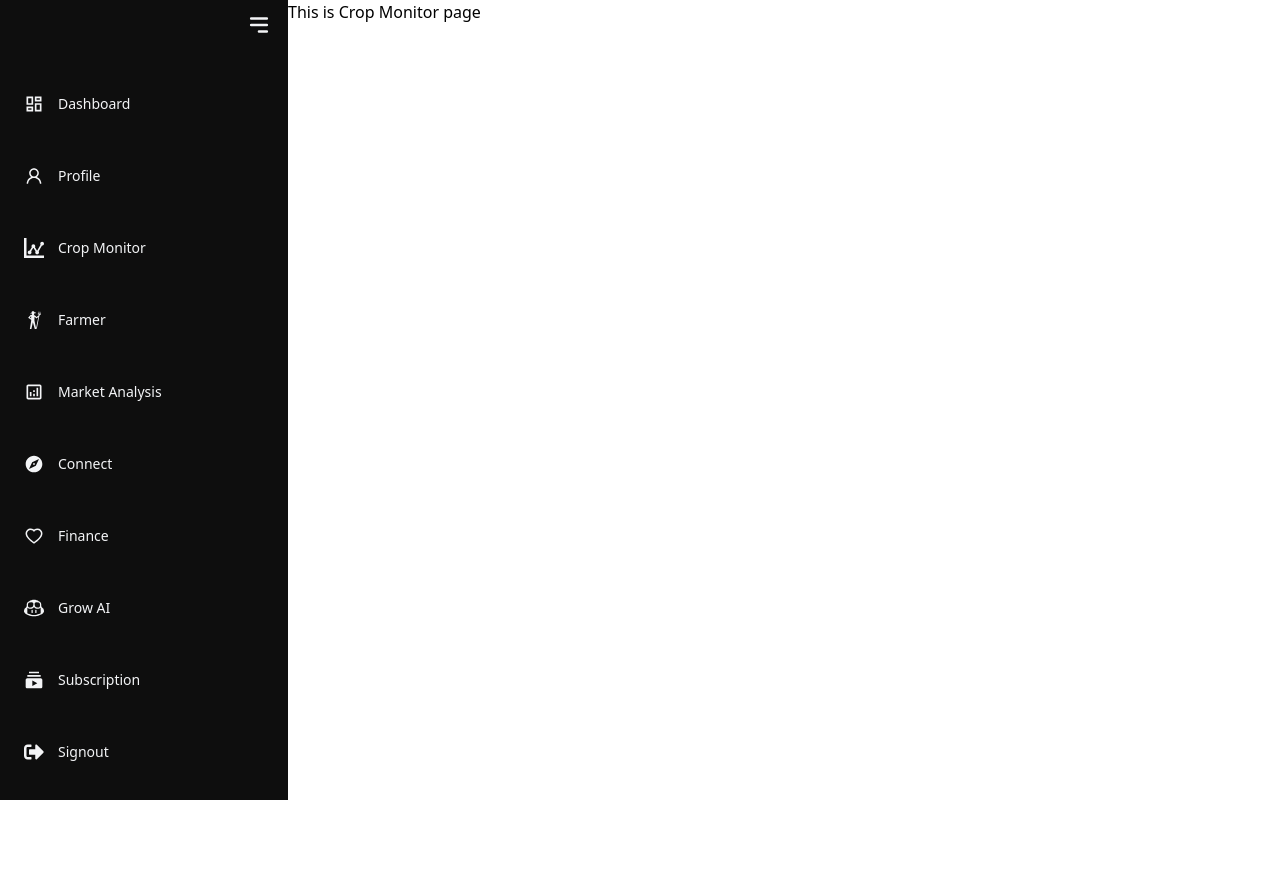
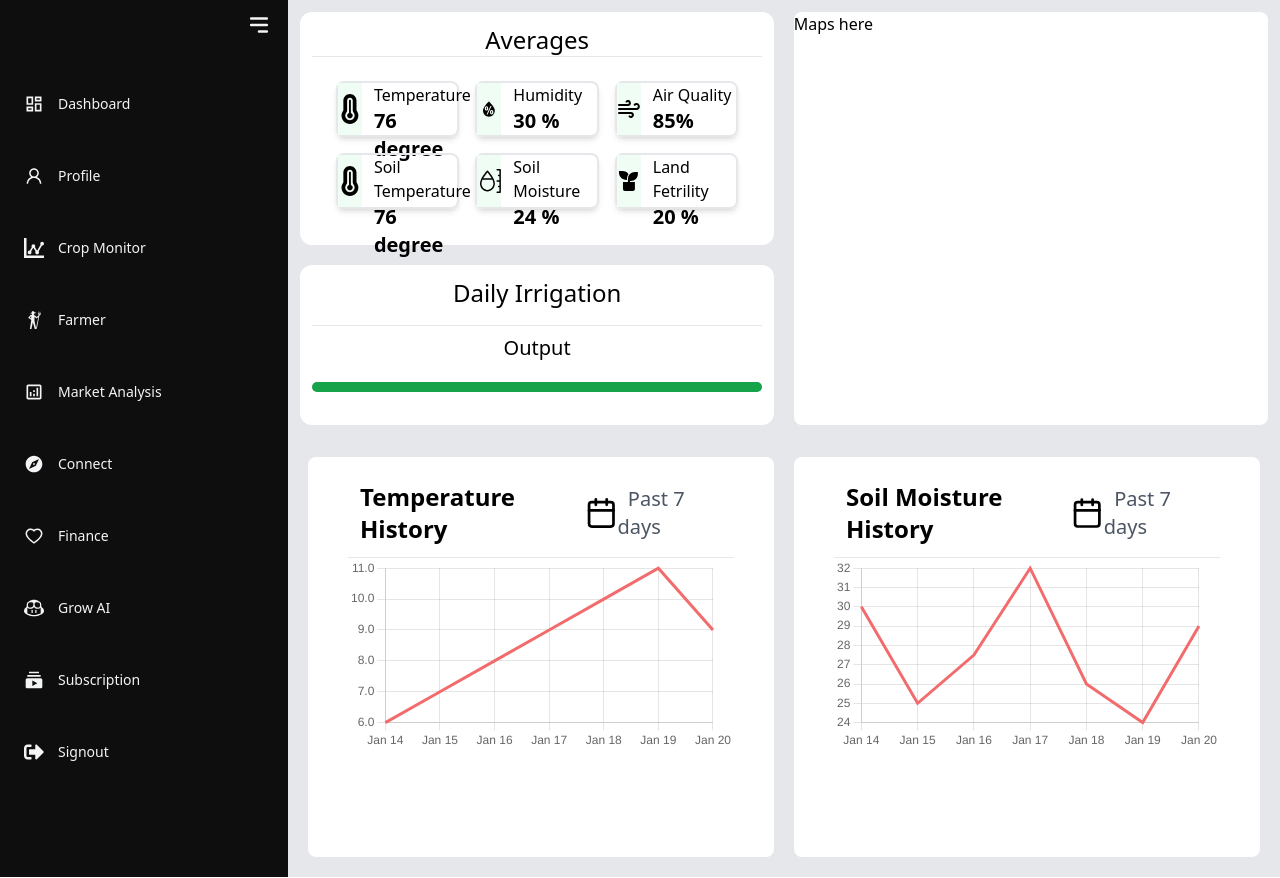
Before and after one commit to SusheelThapa/DELTA-GROWMORE, a React (Vite) app in the folder frontend/: page /crop-monitor in a window 1280 px wide. Before the commit the page ends 800 px from the top, so only its background shows below. Built offline with nearby package versions, Linux system fonts and the light colour scheme.

Commit message:
added info card, linechart and progress bar to CropMonitor

```diff
--- /dev/null
+++ b/frontend/src/components/CropMonitor/Average.tsx
@@ -0,0 +1,88 @@
+import { FaTemperatureFull } from "react-icons/fa6";
+import { WiHumidity } from "react-icons/wi";
+import { FiWind } from "react-icons/fi";
+import { BsMoisture } from "react-icons/bs";
+import { RiPlantFill } from "react-icons/ri";
+const Average = () => {
+    return (
+        <div className="averages bg-white rounded-xl p-3">
+            <div className="text-2xl w-full text-center">
+                Averages
+            </div>
+            <hr />
+            <div className="box grid grid-cols-3 gap-4 p-6">
+                <div className="temp border-2 shadow-md rounded-lg flex flex-row h-[3.5rem]">
+                    <div className="w-[20%] flex justify-center items-center bg-green-50">
+                        <FaTemperatureFull className="text-3xl" />
+                    </div>
+                    <div className="flex flex-col ml-3">
+                        <div className="">
+                            Temperature
+                        </div>
+                        <div className="text-xl font-bold">76 degree</div>
+                    </div>
+                </div>
+                <div className="temp border-2 shadow-md rounded-lg flex flex-row h-[3.5rem]">
+                    <div className="w-[20%] flex justify-center items-center bg-green-50">
+                        <WiHumidity className="text-3xl" />
+                    </div>
+                    <div className="flex flex-col ml-3">
+                        <div className="">
+                            Humidity
+                        </div>
+                        <div className="text-xl font-bold">30 %</div>
+                    </div>
+                </div>
+                <div className="temp border-2 shadow-md rounded-lg flex flex-row h-[3.5rem]">
+                    <div className="w-[20%] flex justify-center items-center bg-green-50">
+                        <FiWind className="text-3xl" />
+                    </div>
+                    <div className="flex flex-col ml-3">
+                        <div className="">
+                            Air Quality
+                        </div>
+                        <div className="text-xl font-bold">85%</div>
+                    </div>
+                </div>
+
+                <div className="temp border-2 shadow-md rounded-lg flex flex-row h-[3.5rem]">
+                    <div className="w-[20%] flex justify-center items-center bg-green-50">
+                        <FaTemperatureFull className="text-3xl" />
+                    </div>
+                    <div className="flex flex-col ml-3">
+                        <div className="">
+                            Soil Temperature
+                        </div>
+                        <div className="text-xl font-bold">76 degree</div>
+                    </div>
+                </div>
+
+                <div className="temp border-2 shadow-md rounded-lg flex flex-row h-[3.5rem]">
+                    <div className="w-[20%] flex justify-center items-center bg-green-50">
+                        <BsMoisture className="text-3xl" />
+                    </div>
+                    <div className="flex flex-col ml-3">
+                        <div className="">
+                            Soil Moisture
+                        </div>
+                        <div className="text-xl font-bold">24 %</div>
+                    </div>
+                </div>
+
+                <div className="temp border-2 shadow-md rounded-lg flex flex-row h-[3.5rem]">
+                    <div className="w-[20%] flex justify-center items-center bg-green-50">
+                        <RiPlantFill className="text-3xl" />
+                    </div>
+                    <div className="flex flex-col ml-3">
+                        <div className="">
+                            Land Fetrility
+                        </div>
+                        <div className="text-xl font-bold">20 %</div>
+                    </div>
+                </div>
+            </div>
+        </div>
+    )
+}
+
+export default Average
--- /dev/null
+++ b/frontend/src/components/CropMonitor/DailyIrrigation.tsx
@@ -0,0 +1,17 @@
+const DailyIrrigation = () => {
+    const percent = 80;
+
+    return (
+        <div className="h-[10rem] bg-white rounded-xl p-3">
+            <div className="text-2xl w-full text-center mb-4">Daily Irrigation</div>
+            <hr />
+            <div className="text-xl w-full text-center mt-2">Output</div>
+            <div className="w-full bg-gray-200 rounded-full h-2.5 dark:bg-gray-700 mt-5">
+                <div className={`bg-green-600 h-2.5 rounded-full w-[${percent}%]`}></div>
+            </div>
+
+        </div>
+    );
+};
+
+export default DailyIrrigation;
--- /dev/null
+++ b/frontend/src/components/CropMonitor/SoilMoistureHistoryData.tsx
@@ -0,0 +1,57 @@
+import { FiCalendar } from "react-icons/fi";
+import { Line } from "react-chartjs-2";
+import {
+    Chart as ChartJS,
+    LineElement,
+    CategoryScale,
+    LinearScale,
+    PointElement
+} from 'chart.js';
+
+ChartJS.register(
+    LineElement,
+    CategoryScale,
+    LinearScale,
+    PointElement
+);
+
+const SoilMoistureHistoryData = () => {
+    const soilTemprHistoryData = {
+        labels: ["Jan 14", "Jan 15", "Jan 16", "Jan 17", "Jan 18", "Jan 19", "Jan 20"],
+        datasets: [{
+            data: [30, 25, 27.5, 32, 26, 24, 29],
+            backgroundColor: "transparent",
+            borderColor: '#f26c6d',
+            pointBorderColor: 'transparent',
+            pointBorderWidth: 4
+        }]
+    };
+
+    const options = {
+        plugins: {
+            legend: {
+                display: false,
+            },
+        },
+    };
+
+    return (
+        <div className="w-full h-full bg-white rounded-lg px-10 py-3">
+            <div className="header flex justify-between m-3">
+                <div className="heading font-bold text-2xl">
+                    Soil Moisture History
+                </div>
+                <div className="icon flex flex-row justify-center items-center">
+                    <FiCalendar className="text-4xl" />
+                    <span className="text-xl text-gray-600">&nbsp; Past 7 days</span>
+                </div>
+            </div>
+            <hr />
+            <div className="w-full h-[20rem]">
+                <Line data={soilTemprHistoryData} options={options} />
+            </div>
+        </div>
+    )
+}
+
+export default SoilMoistureHistoryData
--- /dev/null
+++ b/frontend/src/components/CropMonitor/SoilTemperatureHistory.tsx
@@ -0,0 +1,57 @@
+import { FiCalendar } from "react-icons/fi";
+import { Line } from "react-chartjs-2";
+import {
+    Chart as ChartJS,
+    LineElement,
+    CategoryScale,
+    LinearScale,
+    PointElement
+} from 'chart.js';
+
+ChartJS.register(
+    LineElement,
+    CategoryScale,
+    LinearScale,
+    PointElement
+);
+
+const SoilTemperatureHistory = () => {
+    const soilTemprHistoryData = {
+        labels: ["Jan 14", "Jan 15", "Jan 16", "Jan 17", "Jan 18", "Jan 19", "Jan 20"],
+        datasets: [{
+            data: [6, 7, 8, 9, 10, 11, 9],
+            backgroundColor: "transparent",
+            borderColor: '#f26c6d',
+            pointBorderColor: 'transparent',
+            pointBorderWidth: 4
+        }]
+    };
+
+    const options = {
+        plugins: {
+          legend: {
+            display: false,
+          },
+        },
+      };
+
+    return (
+        <div className="w-full h-full bg-white rounded-lg px-10 py-3">
+            <div className="header flex justify-between m-3">
+                <div className="heading font-bold text-2xl">
+                    Temperature History
+                </div>
+                <div className="icon flex flex-row justify-center items-center">
+                    <FiCalendar className="text-4xl" />
+                    <span className="text-xl text-gray-600">&nbsp; Past 7 days</span>
+                </div>
+            </div>
+            <hr />
+            <div className="w-full h-[20rem]">
+                <Line data={soilTemprHistoryData} options={options} />
+            </div>
+        </div>
+    );
+};
+
+export default SoilTemperatureHistory;
--- a/frontend/src/pages/CropMonitor/CropMonitor.tsx
+++ b/frontend/src/pages/CropMonitor/CropMonitor.tsx
@@ -1,5 +1,35 @@
+import Average from "../../components/CropMonitor/Average";
+import DailyIrrigation from "../../components/CropMonitor/DailyIrrigation";
+import SoilMoistureHistoryData from "../../components/CropMonitor/SoilMoistureHistoryData";
+import SoilTemperatureHistory from "../../components/CropMonitor/SoilTemperatureHistory";
+
 const CropMonitor = () => {
-  return <div>This is Crop Monitor page</div>;
+  return (
+    <>
+      <div className="flex flex-col w-full">
+        <div className="bg-gray-200 w-full h-full flex flex-row justify-between p-3">
+          <div className="w-[49%] flex flex-col gap-5">
+            <Average />
+            <DailyIrrigation />
+          </div>
+          <div className="bg-white w-[49%] rounded-lg">
+            <div>
+              Maps here
+            </div>
+          </div>
+        </div>
+        <div className="flex flex-row bg-gray-200 h-full p-5 gap-5">
+          <div className="w-[49%] h-[25rem] ">
+              <SoilTemperatureHistory/>
+          </div>
+          <div className="w-[49%] h-[25rem]">
+            <SoilMoistureHistoryData/>
+          </div>
+        </div>
+
+      </div>
+    </>
+  );
 };
 
 export default CropMonitor;
```
